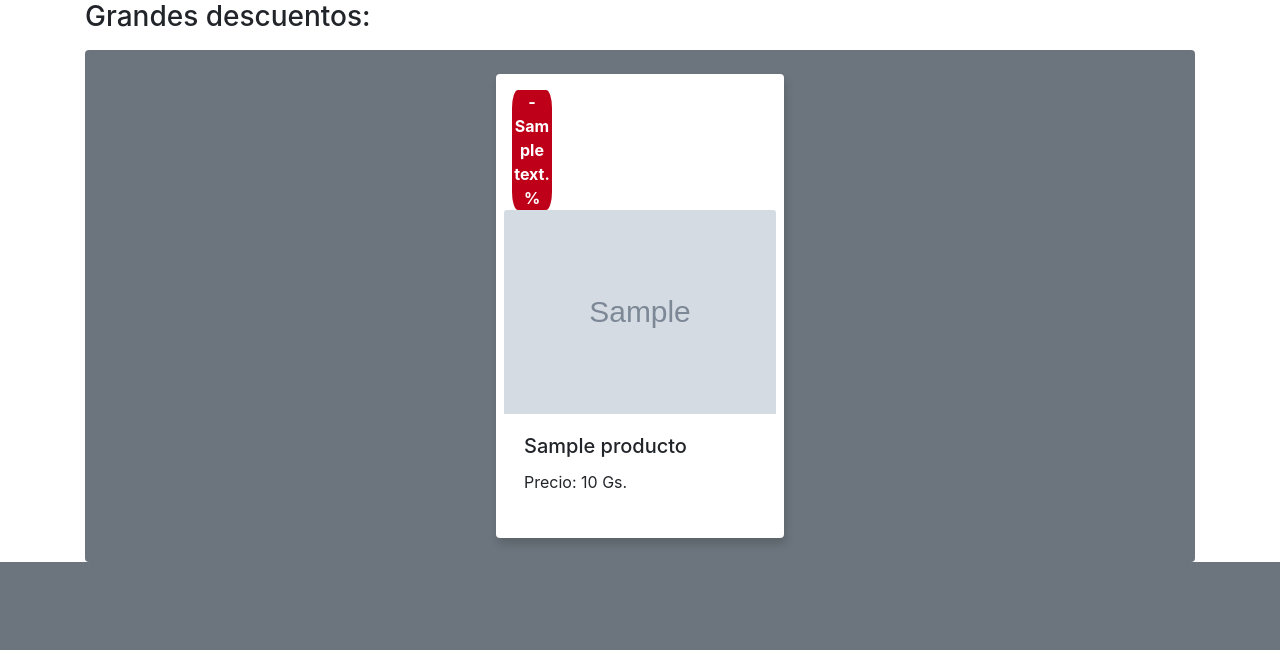
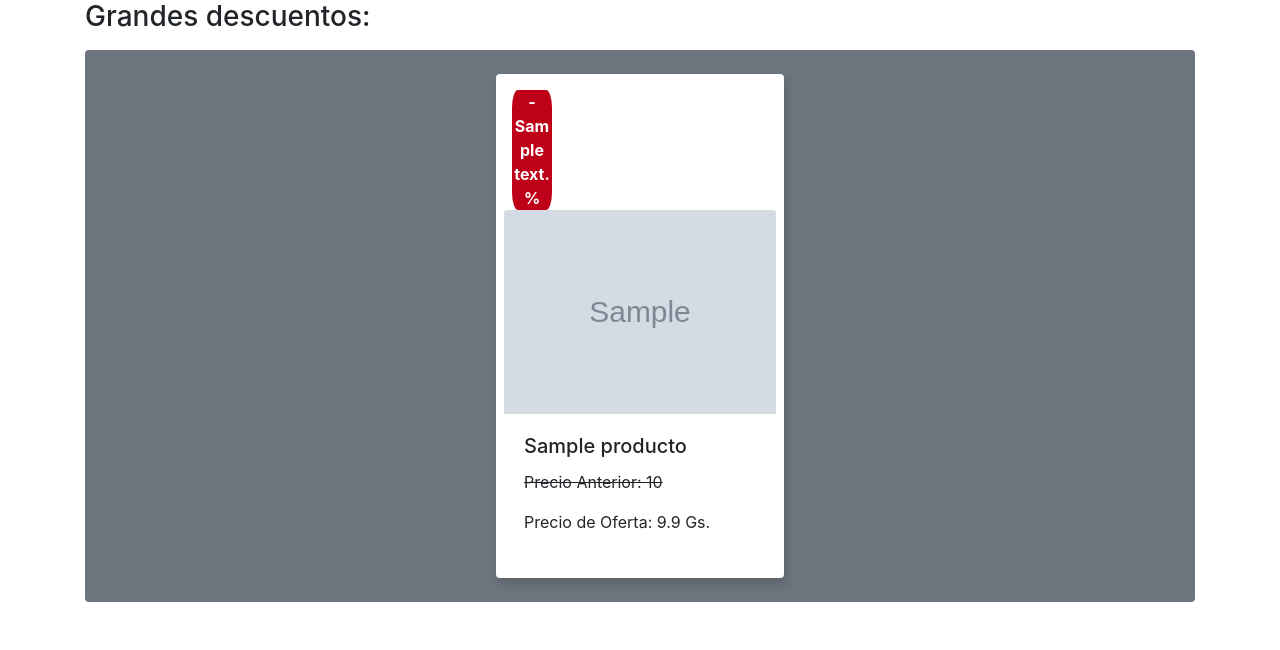
Before and after one commit to SalinasRodrigo/Kibo, a Flask app: template proyecto/flask_app/templates/index.html in a window 1280 px wide. Shown: the part 716-1366 px from the top of the page. Before the commit the page ends 1278 px from the top, so only its background shows below. Run offline with Flask 2, Linux system fonts and the light colour scheme; the template is opened without the code that fills it: most values are stand-ins (such as "Sample title", 1, 10 or a date in 2020); grey boxes marked "Sample" are stand-in pictures; some libraries are stand-ins or nearby versions.

Commit message:
agregado precio anterior y actual con descuento

```diff
--- a/proyecto/flask_app/templates/index.html
+++ b/proyecto/flask_app/templates/index.html
@@ -157,7 +157,7 @@
                         {%endif%}
                     </div>
                 </div>
-                <div class="grandes_descuentos mt-5">
+                <div class="grandes_descuentos mt-5 mb-5">
                     <h3 class="mb-3">Grandes descuentos:</h3>
                     <div id="carruselDescuentos" class="carousel slide bg-secondary rounded p-2" data-ride="carousel">
                         {%if lista_descuentos|length > 1 %}
@@ -178,7 +178,8 @@
                                                     <img class="card-img-top" src="{{producto.imagen}}" alt="Card image cap">
                                                     <div class="card-body">
                                                         <h5 class="card-title">{{producto.nombre}}</h5>
-                                                        <p>Precio: {{producto.precio}} Gs.</p>
+                                                        <p><del>Precio Anterior: {{producto.precio}}</del></p>
+                                                        <p>Precio de Oferta: {{producto.precio - (producto.precio*producto.descuento/100)}} Gs.</p>
                                                     </div>
                                                 </div>
                                             {%endfor%}
@@ -193,7 +194,7 @@
                                                 <img class="card-img-top" src="{{producto.imagen}}" alt="Card image cap">
                                                 <div class="card-body">
                                                     <h5 class="card-title">{{producto.nombre}}</h5>
-                                                    <p>Precio: {{producto.precio}} Gs.</p>
+                                                    <p>Precio: {{producto.precio - (producto.precio*producto.descuento/100)}} Gs.</p>
                                                 </div>
                                             </div>
                                         {%endfor%}
```
